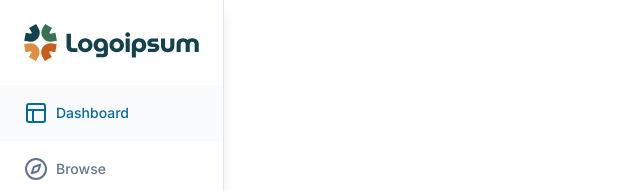
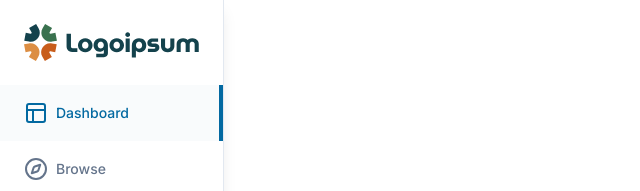
Before and after one commit to dirudeen/lms-app, a Next.js app: page / in a window 1280 px wide. Shown: the top 191 px of the page, without its empty margins (0-640 px from the left). Built offline with nearby package versions, Linux system fonts and the light colour scheme.

Commit message:
Add div element after icon and Link wrapper div

```diff
--- a/src/app/(dashboard)/_components/sidebarItem.tsx
+++ b/src/app/(dashboard)/_components/sidebarItem.tsx
@@ -17,14 +17,19 @@ export default function SidebarItem({icon: Icon, path, label }: SidebarItemProp)
 
     const isActive = (path === "/" && path === "/") || pathname === path || pathname.startsWith(`${path}/`)
 
+    // todo check the markup
   return (
     <button className={cn("flex items-center gap-x-2 text-slate-500 text-sm font-medium transition-all pl-6 hover:text-slate-600 hover:bg-slate-300/20",
-        isActive && "text-sky-700 bg-slate-200/20 hover:text-sky-700 hover:bg-slate-200/20"
+        isActive && "text-sky-700 bg-slate-200/20 hover:text-sky-700 hover:bg-slate-200/20 h-full"
     )}>
         <div className="flex gap-x-2 items-center py-4">
-        <Icon />
-        <Link href={path}>{label}</Link>
+            <Icon />
+            <Link href={path}>{label}</Link>
         </div>
+        <div
+            className={cn("h-full ml-auto border-2 border-sky-700  opacity-0 transition-all", isActive && "opacity-100")}
+        />
+
     </button>
   )
 }
```
